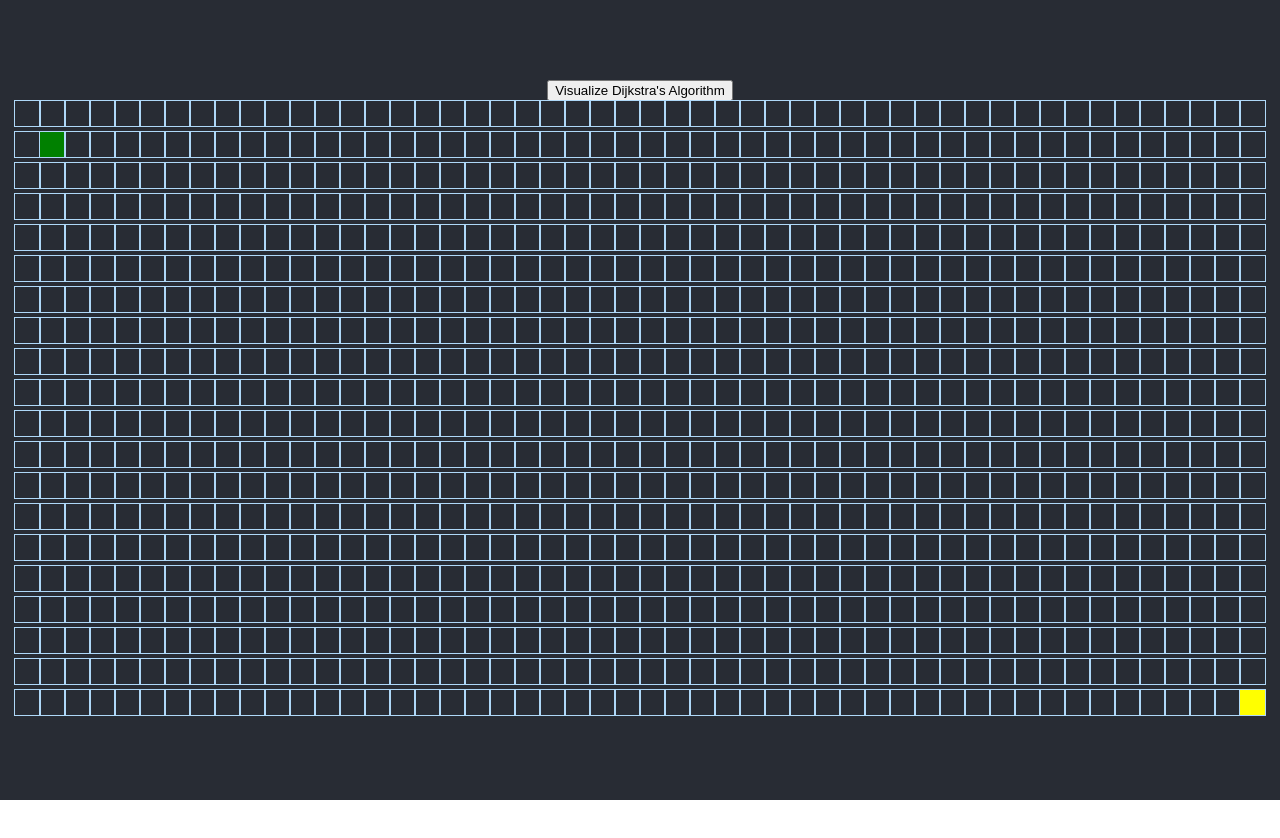
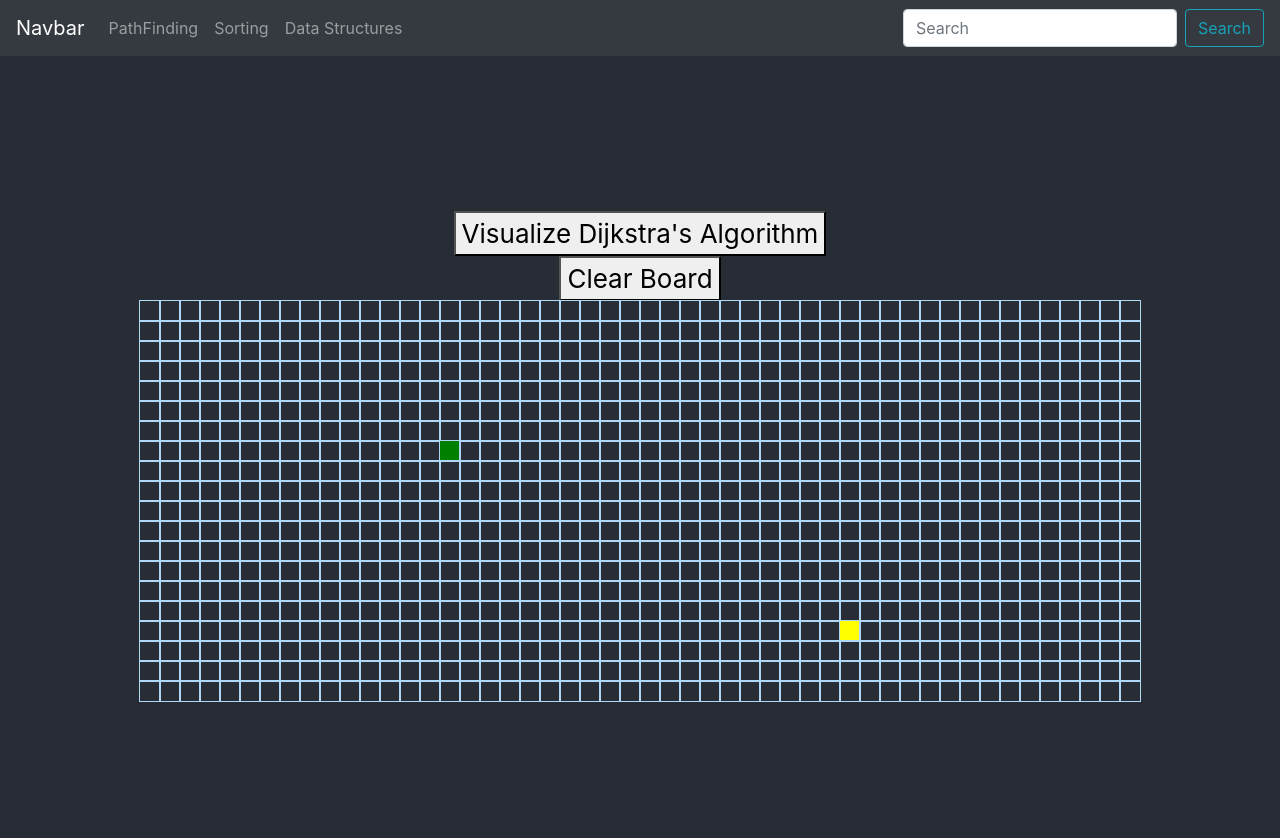
Before and after one commit to Amr-Aboelnaga/visualization, a React (Create React App) app: page /pathfinding in a window 1280 px wide. Shown: the top 838 px of the page. Before the commit the page ends 800 px from the top, so only its background shows below. Built offline with nearby package versions, Linux system fonts and the light colour scheme.

Commit message:
heap visualization

```diff
--- a/src/App.js
+++ b/src/App.js
@@ -1,14 +1,50 @@
 import React from 'react';
 import './App.css';
-import Visualizer from "../src/visualizer/Visualizer"
-
+import Wrapper from './visualizer/Wrapper';
+import 'bootstrap/dist/css/bootstrap.min.css';
+import { Navbar, Nav, Form, FormControl, Button } from 'react-bootstrap';
+import {
+  BrowserRouter as Router,
+  Switch,
+  Route,
+  Link
+} from "react-router-dom";
+import HeapBlock from './heapVisualizer/HeapBlock';
 function App() {
   return (
-    <div className="App">
-      <header className="App-header">
-        <Visualizer></Visualizer>
-      </header>
-    </div>
+    <Router>
+      <div className="App">
+        <Navbar bg="dark" variant="dark">
+          <Navbar.Brand href="#home">Navbar</Navbar.Brand>
+          <Nav className="mr-auto">
+            <Nav.Link href="/pathfinding">PathFinding</Nav.Link>
+            <Nav.Link href="/sorting">Sorting</Nav.Link>
+            <Nav.Link href="/datastructures">Data Structures</Nav.Link>
+          </Nav>
+          <Form inline>
+            <FormControl type="text" placeholder="Search" className="mr-sm-2" />
+            <Button variant="outline-info">Search</Button>
+          </Form>
+        </Navbar>
+        <div style={{ "backgroundColor": "#282c34" }}>
+
+        </div>
+
+        <header className="App-header">
+          <Route
+            path="/sorting"
+            component={HeapBlock}
+            exact
+          />
+          <Route
+            path="/pathfinding"
+            component={Wrapper}
+            exact
+          />
+        </header>
+
+      </div>
+    </Router >
   );
 }
 
--- a/src/algorithms/dijkstra.js
+++ b/src/algorithms/dijkstra.js
@@ -7,9 +7,9 @@ import MinHeap from "../dataStructures/heap";
 export function dijkstra(grid, startNode, finishNode) {
     const visitedNodesInOrder = [];
     startNode.distance = 0;
-    let unvisitedNodes=new MinHeap();
+    let unvisitedNodes = new MinHeap();
     unvisitedNodes.insert(startNode)
-    while (unvisitedNodes.heap.length>1) {
+    while (unvisitedNodes.heap.length > 1) {
         const closestNode = unvisitedNodes.remove();
         // If we encounter a wall, we skip it.
         if (closestNode.isWall) continue;
@@ -29,10 +29,10 @@ export function dijkstra(grid, startNode, finishNode) {
 }
 function getNeighbors(node, grid) {
     const neighbors = [];
-    const {col, row} = node;
+    const { col, row } = node;
     if (col < grid[0].length - 1) neighbors.push(grid[row][col + 1]);
+    if (col > 0) neighbors.push(grid[row][col - 1]);
     if (row > 0) neighbors.push(grid[row - 1][col]);
-    if (col > 0) neighbors.push(grid[row][col - 1]);
     if (row < grid.length - 1) neighbors.push(grid[row + 1][col]);
     return neighbors.filter(neighbor => !neighbor.isVisited);
 }
--- a/src/dataStructures/heap.js
+++ b/src/dataStructures/heap.js
@@ -2,7 +2,7 @@ export default class MinHeap {
     heap = [];
     constructor() {
         this.heap = [null];
-        this.set=new Set(null)
+        this.set = new Set(null)
     }
     constructHeap(array) {
         for (let element of array) {
@@ -10,7 +10,7 @@ export default class MinHeap {
         }
     }
     insert(num) {
-        if(this.set.has(num))return;
+        if (this.set.has(num)) return;
         this.heap.push(num);
         this.set.add(num)
         if (this.heap.length > 2) {
@@ -41,8 +41,8 @@ export default class MinHeap {
                     [this.heap[1], this.heap[2]] = [this.heap[2], this.heap[1]]
                 }
             } else if (this.heap.length > 2) {
-                while (this.heap[index].distance > this.heap[left].distance || this.heap[index].distance > this.heap[right].distance) {
-                    if (this.heap[left].distance < this.heap[right].distance) {
+                while (this.heap[index].distance >= this.heap[left].distance || this.heap[index].distance >= this.heap[right].distance) {
+                    if (this.heap[left].distance <= this.heap[right].distance) {
                         let temp = this.heap[index]
                         this.heap[index] = this.heap[left]
                         this.heap[left] = temp
--- /dev/null
+++ b/src/heapVisualizer/HeapBlock.css
@@ -0,0 +1,10 @@
+.circle {
+    width: 120px;
+    height: 100px;
+    background-color:red ;
+    border-radius: 200px;
+}
+.flexbox-container {
+    display: flex;
+    flex-direction: row;
+}
--- /dev/null
+++ b/src/heapVisualizer/HeapBlock.jsx
@@ -0,0 +1,145 @@
+import React, { Component } from 'react';
+import './HeapBlock.css';
+import { Container, Row, Col } from 'react-bootstrap';
+import MinHeap from '../dataStructures/heap';
+
+export default class HeapBlock extends Component {
+    constructor() {
+        super();
+        this.state = {
+            finalarray: [],
+            resizefactor: 1,
+            width: 120,
+            height: 100,
+            permitOverflow: true,
+            heap: new MinHeap()
+        }
+    }
+    fillTree() {
+
+        const array = this.state.heap.heap
+        let num = Math.floor(Math.random() * 10)
+        this.state.heap.insert({ distance: num })
+        console.log(array)
+        const finalarray = [[{ value: array[1], pos: 1 }]]
+        for (let i = 1; i < array.length; i++) {
+            let lastelementchecked = false;
+            finalarray.push([])
+            for (let element of finalarray[i - 1]) {
+                finalarray[i].push({ value: array[element.pos * 2], pos: element.pos * 2 })
+                finalarray[i].push({ value: array[element.pos * 2 + 1], pos: element.pos * 2 + 1 })
+                if (element.pos * 2 == array.length - 1 || element.pos * 2 == array.length) {
+                    lastelementchecked = true
+                }
+            }
+            if (lastelementchecked) break;
+
+        }
+        console.log(finalarray)
+        this.setState({ heap: this.state.heap, finalarray: finalarray })
+    }
+    removeSmallest() {
+        this.state.heap.remove()
+        const array = this.state.heap.heap
+        const finalarray = [[{ value: array[1], pos: 1 }]]
+        for (let i = 1; i < array.length; i++) {
+            let lastelementchecked = false;
+            finalarray.push([])
+            for (let element of finalarray[i - 1]) {
+                finalarray[i].push({ value: array[element.pos * 2], pos: element.pos * 2 })
+                finalarray[i].push({ value: array[element.pos * 2 + 1], pos: element.pos * 2 + 1 })
+                if (element.pos * 2 == array.length - 1 || element.pos * 2 == array.length) {
+                    lastelementchecked = true
+                }
+            }
+            if (lastelementchecked) break;
+
+        }
+        console.log(finalarray)
+        this.setState({ heap: this.state.heap, finalarray: finalarray })
+    }
+    componentDidUpdate() {
+        const element = this.element;
+        // Things involving accessing DOM properties on element
+        // In the case of what this question actually asks:
+        const hasOverflowingChildren = element.offsetHeight < element.scrollHeight ||
+            element.offsetWidth < element.scrollWidth;
+        if (hasOverflowingChildren && this.state.permitOverflow) {
+            const resizefactor = this.state.resizefactor * 0.9
+            const width = resizefactor * 120
+            const height = resizefactor * 100
+            if (width <= 30) {
+                this.setState({ resizefactor: this.state.resizefactor * 0.9, width: 30, height: 27, permitOverflow: false })
+
+            } else {
+                this.setState({ resizefactor: this.state.resizefactor * 0.9, width: width, height: height })
+
+            }
+        }
+    }
+    render() {
+        const { finalarray, width, height } = this.state
+
+        return (
+
+            <div style={{
+                width: "100%",
+                display: "inline-block",
+                overflowX: "auto"
+            }} ref={(el) => { this.element = el }}>
+
+                <button onClick={() => this.fillTree()}>
+                    Add to Heap
+            </button>
+                <button onClick={() => this.removeSmallest()}>
+                    Remove smallest number from Heap
+            </button>
+                {finalarray.map((row, rowIdx) => {
+                    //const size = finalarray[finalarray.length - 1].length * 150
+                    return (
+                        <div style={{
+                            display: "flex",
+                            flexDirection: "row",
+                            //width: `1000px`
+
+                        }}>
+                            {
+                                row.map((col, colidx) => {
+                                    let color = "red"
+                                    let value = undefined
+                                    if (col.value == undefined) {
+                                        color = ""
+                                    } else {
+                                        value = col.value.distance
+                                    }
+                                    return (
+                                        <Col style={{
+                                            display: 'flex',
+                                            alignItems: 'center',
+                                            justifyContent: 'center',
+                                        }}>
+                                            <div style={{
+                                                width: `${width}px`,
+                                                height: `${height}px`,
+                                                "backgroundColor": `${color}`,
+                                                "borderRadius": "200px"
+                                            }}>{value}</div>
+
+                                        </Col>
+
+                                    )
+                                })}
+                        </div>
+
+                    )
+
+                })}
+
+            </div>
+
+
+
+
+        );
+    }
+}
--- a/src/visualizer/Node.css
+++ b/src/visualizer/Node.css
@@ -1,6 +1,6 @@
 .node {
-  width: 25px;
-  height: 25px;
+    width: 20px;
+    height: 20px;
     outline: 1px solid rgb(175, 216, 248);
     display: inline-block;
 }
@@ -30,16 +30,13 @@
         background-color: rgba(0, 0, 66, 0.75);
         border-radius: 100%;
     }
-
     50% {
         background-color: rgba(17, 104, 217, 0.75);
     }
-
     75% {
         transform: scale(1.2);
         background-color: rgba(0, 217, 159, 0.75);
     }
-
     100% {
         transform: scale(1);
         background-color: rgba(0, 190, 218, 0.75);
@@ -66,12 +63,10 @@
         transform: scale(0.6);
         background-color: rgb(255, 254, 106);
     }
-
     50% {
         transform: scale(1.2);
         background-color: rgb(255, 254, 106);
     }
-
     100% {
         transform: scale(1);
         background-color: rgb(255, 254, 106);
--- a/src/visualizer/Visualizer.css
+++ b/src/visualizer/Visualizer.css
@@ -1,3 +1,12 @@
 .grid {
-  margin: 100px 0 0;
+    margin: 100px 0 0;
 }
+
+.wrapper {
+    display: flex;
+    flex-direction: column;
+}
+
+.row {
+    height: 25px;
+}
--- a/src/visualizer/Visualizer.jsx
+++ b/src/visualizer/Visualizer.jsx
@@ -1,35 +1,36 @@
-import {dijkstra, getNodesInShortestPathOrder} from '../algorithms/dijkstra';
+import { dijkstra, getNodesInShortestPathOrder } from '../algorithms/dijkstra';
 import React, { Component } from 'react';
 import './Node.css';
 
-const START_NODE_ROW = 1;
-const START_NODE_COL = 1;
-const FINISH_NODE_ROW = 19;
-const FINISH_NODE_COL = 49;
+const START_NODE_ROW = 7;
+const START_NODE_COL = 15;
+const FINISH_NODE_ROW = 16;
+const FINISH_NODE_COL = 35;
 export default class Visualizer extends Component {
     static staticgrid
     constructor() {
         super();
-        Visualizer.staticgrid=[]
+        Visualizer.staticgrid = []
         this.state = {
             grid: [],
             visitedNodesInOrder: [],
-            nodesInShortestPathOrder:[],
-            mousedown:false
+            nodesInShortestPathOrder: [],
+            mousedown: false,
+            reset: false
         };
     }
     contains(a, obj) {
         for (var i = 0; i < a.length; i++) {
             if (a[i] === obj) {
-                return {contains:true,pos:i};
+                return { contains: true, pos: i };
             }
         }
-        return {contains:false,pos:0};
+        return { contains: false, pos: 0 };
     }
-    getIndex(array,element){
-        if(array)
-        for(let i =0;i<array.length;i++){
-            if(array[i]===element){
+    getIndex(array, element) {
+        if (array)
+            for (let i = 0; i < array.length; i++) {
+                if (array[i] === element) {
                     return i
                 }
             }
@@ -38,12 +39,12 @@ export default class Visualizer extends Component {
     componentDidMount() {
         const grid = getInitialGrid();
         this.setState({ grid });
-        Visualizer.staticgrid=grid
+        Visualizer.staticgrid = grid
     }
-    visualizeDijkstra(){
-        const oldgrid=Visualizer.staticgrid
-        this.setState({oldgrid})
-        const {grid} = this.state;
+    visualizeDijkstra() {
+        const oldgrid = Visualizer.staticgrid
+        this.setState({ oldgrid })
+        const { grid } = this.state;
         const startNode = grid[START_NODE_ROW][START_NODE_COL];
         const finishNode = grid[FINISH_NODE_ROW][FINISH_NODE_COL];
         var start = new Date().getTime();
@@ -51,36 +52,39 @@ export default class Visualizer extends Component {
         var end = new Date().getTime();
         var dur = end - start;
         console.log(dur)
-        this.setState({visitedNodesInOrder})
+        this.setState({ visitedNodesInOrder })
         const nodesInShortestPathOrder = getNodesInShortestPathOrder(finishNode);
-        this.setState({nodesInShortestPathOrder})
+        this.setState({ nodesInShortestPathOrder })
         console.log(nodesInShortestPathOrder)
     }
-     wallIt(row,col){
-        Visualizer.staticgrid[row][col].isWall=true
+    wallIt(row, col) {
+        Visualizer.staticgrid[row][col].isWall = !Visualizer.staticgrid[row][col].isWall
     }
-    handleDown(){
+    handleDown() {
         this.setState({ mousedown: true });
     }
-    handleUp(){
+    handleUp() {
         this.setState({ mousedown: false });
     }
     render() {
-        const { grid, visitedNodesInOrder,nodesInShortestPathOrder,mousedown } = this.state;
+        const { grid, visitedNodesInOrder, nodesInShortestPathOrder, mousedown } = this.state;
         return (
             <>
                 <button onClick={() => this.visualizeDijkstra()}>
                     Visualize Dijkstra's Algorithm
             </button>
+                <button onClick={() => this.props.reset()}>
+                    Clear Board
+            </button>
                 <div className="grid">
                     {grid.map((row, rowIdx) => {
                         return (
-              <div key={rowIdx}>
+                            <div className="row" key={rowIdx}>
                                 {row.map((node, nodeIdx) => {
-                  const {row, col, isFinish, isStart, isWall,isVisited} = node;
-                    let isPath=this.getIndex(nodesInShortestPathOrder,node)
-                    if(!!isPath){
-                        isPath+=visitedNodesInOrder.length
+                                    const { row, col, isFinish, isStart, isWall, isVisited } = node;
+                                    let isPath = this.getIndex(nodesInShortestPathOrder, node)
+                                    if (!!isPath) {
+                                        isPath += visitedNodesInOrder.length
                                     }
                                     return (
                                         <Node
@@ -95,8 +99,8 @@ export default class Visualizer extends Component {
                                             wallIt={this.wallIt}
                                             mousedown={mousedown}
                                             mousedownHandle={() => this.handleDown()}
-                          mouseUpHandle={()=>this.handleUp()}
-                          delay={this.getIndex(visitedNodesInOrder,node)}
+                                            mouseUpHandle={() => this.handleUp()}
+                                            delay={this.getIndex(visitedNodesInOrder, node)}
                                         ></Node>
                                     );
 
@@ -119,7 +123,7 @@ const getInitialGrid = () => {
     for (let row = 0; row < 20; row++) {
         const currentRow = [];
         for (let col = 0; col < 50; col++) {
-        const Node=createNode(col, row);
+            const Node = createNode(col, row);
             currentRow.push(Node);
         }
         grid.push(currentRow);
@@ -139,108 +143,85 @@ const getInitialGrid = () => {
         previousNode: null,
     };
 };
-
-
-export class NodeElement{
-    col
-    row
-    isStart
-    isFinish
-    distance
-    isVisited
-    isWall
-    previousNode
-    constructor(col,row){
-        this.col=col
-        this.row=row
-        this.isStart= row === START_NODE_ROW && col === START_NODE_COL
-        this.isFinish= row === FINISH_NODE_ROW && col === FINISH_NODE_COL
-        this.distance= Infinity
-        this.isVisited= false
-        this.isWall= false
-        this.previousNode= null
-    }
-}
-NodeElement.prototype.valueOf = function () {
-    return this.distance;
-};
-
-
-export  class Node extends Component {
-    constructor(props){
+export class Node extends Component {
+    constructor(props) {
         super(props)
-        this.state=
+        this.state =
         {
-            extraClassName:this.props.isFinish
+            extraClassName: this.props.isFinish
                 ? 'node-finish'
                 : this.props.isStart
                     ? 'node-start'
                     : this.props.isWall
                         ? 'node-wall'
-        :'',
-    visited:false,
-    pathAnimated:false,
-    isWall:this.props.isWall
+                        : '',
+            visited: false,
+            pathAnimated: false,
+            isWall: this.props.isWall
         }
     }
-    switch(){
+    switch() {
         setTimeout(() => {
             this.setState({
-                extraClassName:'node-visited',
-                visited:true
+                extraClassName: 'node-visited',
+                visited: true
             })
         }, this.props.delay);
-
-
     }
-    switchPath(){
+    switchPath() {
         setTimeout(() => {
             this.setState({
-                extraClassName:'node-shortest-path',
-                pathAnimated:true
+                extraClassName: 'node-shortest-path',
+                pathAnimated: true
             })
         }, this.props.isPath);
     }
-    beWall(){
+    beWall() {
+        if (this.state.isWall) {
             this.setState({
-            extraClassName:'node-wall',
-            isWall:true
+                extraClassName: '',
+                isWall: false
             })
+        } else {
+            this.setState({
+                extraClassName: 'node-wall',
+                isWall: true
+            })
+        }
+
     }
     render() {
         const {
             col,
-        isFinish,
-        isStart,
-        isWall,
             wallIt,
             mousedownHandle,
             mouseUpHandle,
             row,
-        isVisited
         } = this.props;
-     if(this.props.isVisited&&this.state.visited===false){
+        if (this.props.isVisited && this.state.visited === false) {
             this.switch()
         }
-     if(this.props.isPath!==false&&this.state.pathAnimated===false){
+        if (this.props.isPath !== false && this.state.pathAnimated === false) {
             this.switchPath()
         }
+
         return (
             <div
                 id={`node-${row}-${col}`}
                 className={`node ${this.state.extraClassName}`}
-          onMouseDown={()=>{ this.beWall();
-            wallIt(row,col);mousedownHandle()}}
+                onMouseDown={() => {
+                    if (!this.props.isStart && !this.props.isFinish) {
+                        this.beWall();
+                        wallIt(row, col);
+                        mousedownHandle();
+                    }
+                }}
                 onMouseUp={() => mouseUpHandle()}
-
-        //   onMouseEnter={()=>{if(this.props.mousedown){
-        //       this.beWall();
-        //       wallIt(row,col)
-        //   }
-        //   }}
-          onMouseOver={()=>{if(this.props.mousedown){
+                onMouseOver={() => {
+                    if (!this.props.isStart && !this.props.isFinish)
+                        if (this.props.mousedown) {
                             this.beWall();
-            wallIt(row,col)
+                            wallIt(row, col);
                         }
                 }}
 
--- /dev/null
+++ b/src/visualizer/Wrapper.jsx
@@ -0,0 +1,28 @@
+
+import React, { Component } from 'react';
+import Visualizer from './Visualizer';
+export default class Wrapper extends Component {
+    constructor() {
+        super();
+        this.state = {
+            reset: false,
+        }
+    }
+    reset() {
+
+        this.setState({
+            reset: true
+        })
+
+    }
+    componentDidUpdate() {
+        if (this.state.reset) {
+            this.setState({ reset: false })
+        }
+    }
+    render() {
+        return (
+            !this.state.reset ? <Visualizer reset={() => this.reset()}></Visualizer> : null
+        )
+    }
+}
```
Also changed, not shown: package.json (+6 -1 lines), src/heapVisualizer/HeapVisualizer.jsx (added), 1 other file (tests, documents, lock files or other folders). Lines whose indentation alone changed are shown as unchanged.
